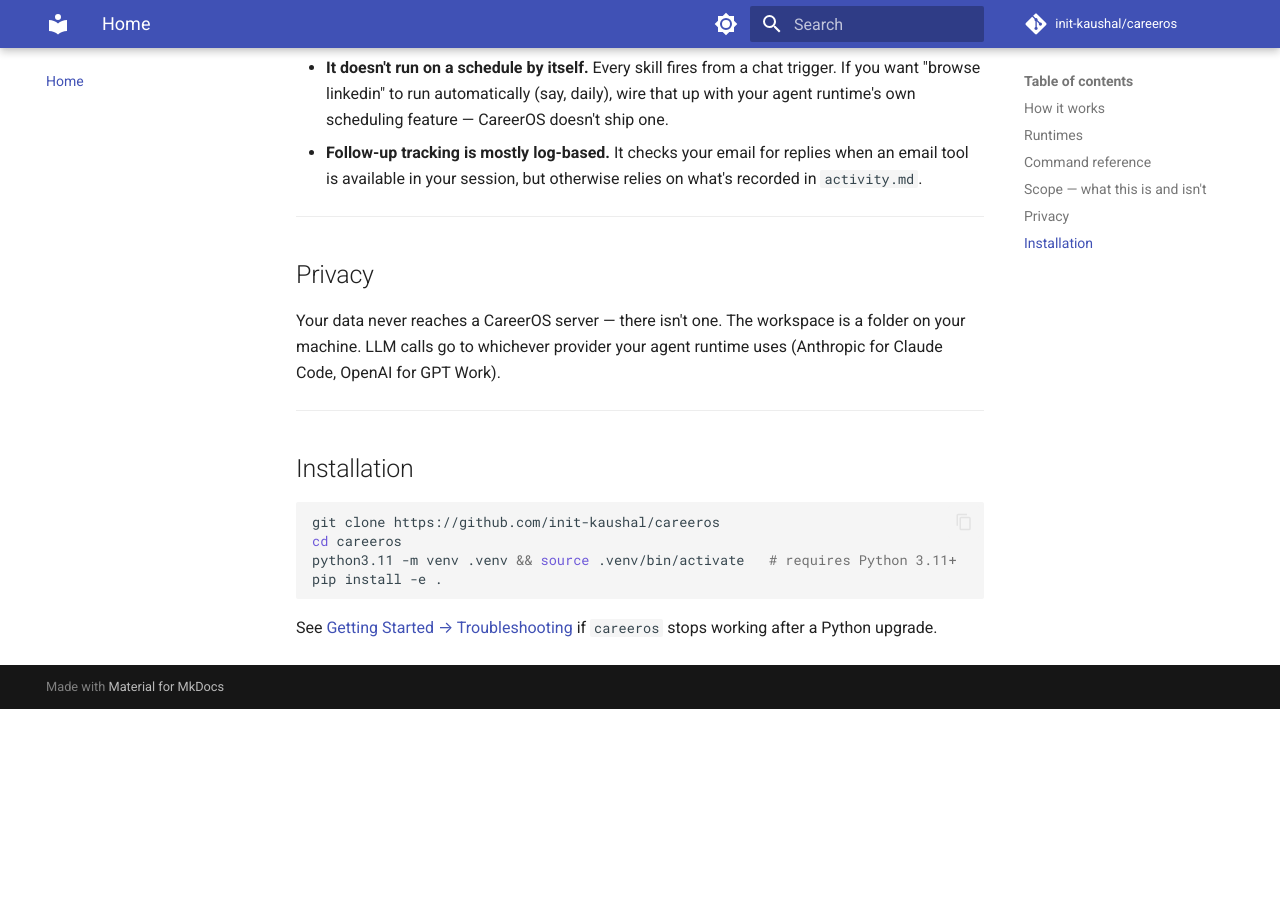
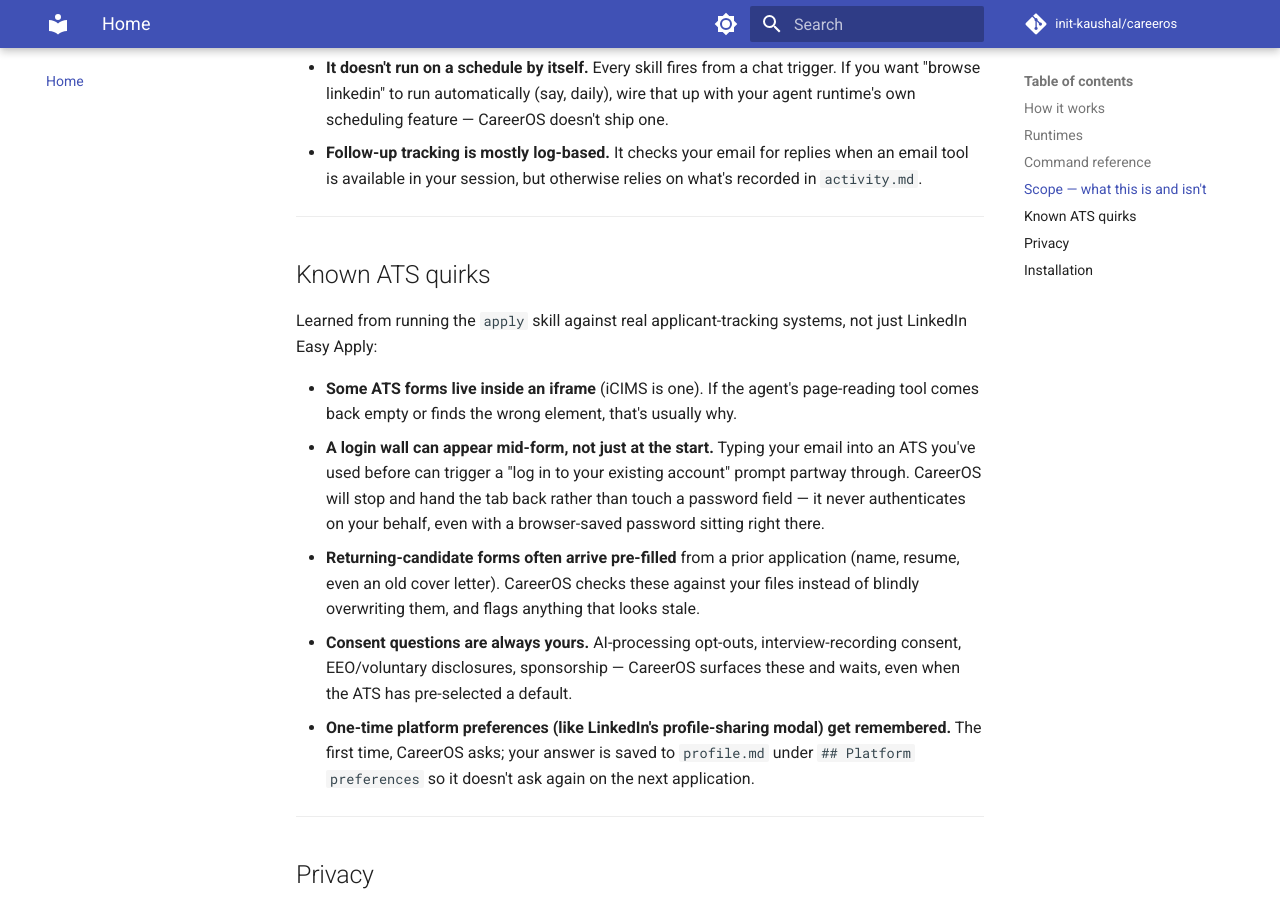
Before and after one commit to init-kaushal/careeros, an MkDocs documentation site: the page built from docs/index.md, in a window 1280 px wide and 900 px high, scrolled down 1803 px. Built offline with MkDocs 1.6.1 and Material for MkDocs 9.7.7, drawn with Linux system fonts in a browser that asks for light colours; comment, search, counter and statistics services are not loaded; before the commit the page ends 2512 px from its top, so only the background shows below that.

Commit message:
fix(apply): handle mid-form ATS login walls, iframe-embedded forms, and pre-filled returning-candidate data
Field-tested against a real iCIMS application (Atlassian): the apply
skill's login check only fired on the initial page load, but iCIMS
gates you with a password prompt mid-form, after the email is
entered, for a returning candidate. Never type a password on the
user's behalf, even when the browser has one autofilled.

Also:
- read the form inside an iframe when the top-level document has no
  real fields (iCIMS renders its form this way)
- don't blindly overwrite pre-filled fields on a returning-candidate
  form; flag stale ones (old resume, generic cover letter) instead
- always ask about consent questions (AI processing, interview
  recording, EEO, sponsorship) even when the ATS pre-selects a default
- remember one-time platform preferences (e.g. LinkedIn's
  profile-sharing modal) in profile.md instead of re-asking every time
- document these ATS quirks in docs/index.md

```diff
--- a/docs/index.md
+++ b/docs/index.md
@@ -52,6 +52,18 @@
 
 ---
 
+## Known ATS quirks
+
+Learned from running the `apply` skill against real applicant-tracking systems, not just LinkedIn Easy Apply:
+
+- **Some ATS forms live inside an iframe** (iCIMS is one). If the agent's page-reading tool comes back empty or finds the wrong element, that's usually why.
+- **A login wall can appear mid-form, not just at the start.** Typing your email into an ATS you've used before can trigger a "log in to your existing account" prompt partway through. CareerOS will stop and hand the tab back rather than touch a password field — it never authenticates on your behalf, even with a browser-saved password sitting right there.
+- **Returning-candidate forms often arrive pre-filled** from a prior application (name, resume, even an old cover letter). CareerOS checks these against your files instead of blindly overwriting them, and flags anything that looks stale.
+- **Consent questions are always yours.** AI-processing opt-outs, interview-recording consent, EEO/voluntary disclosures, sponsorship — CareerOS surfaces these and waits, even when the ATS has pre-selected a default.
+- **One-time platform preferences (like LinkedIn's profile-sharing modal) get remembered.** The first time, CareerOS asks; your answer is saved to `profile.md` under `## Platform preferences` so it doesn't ask again on the next application.
+
+---
+
 ## Privacy
 
 Your data never reaches a CareerOS server — there isn't one. The workspace is a folder on your machine. LLM calls go to whichever provider your agent runtime uses (Anthropic for Claude Code, OpenAI for GPT Work).
```
Also changed, not shown: careeros/templates/workspace/.claude/skills/apply/SKILL.md (+17 -0 lines), careeros/templates/workspace/.claude/skills/onboard/SKILL.md (+3 -0 lines).
